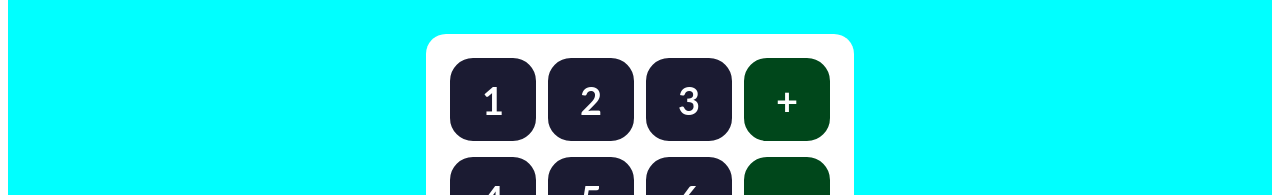
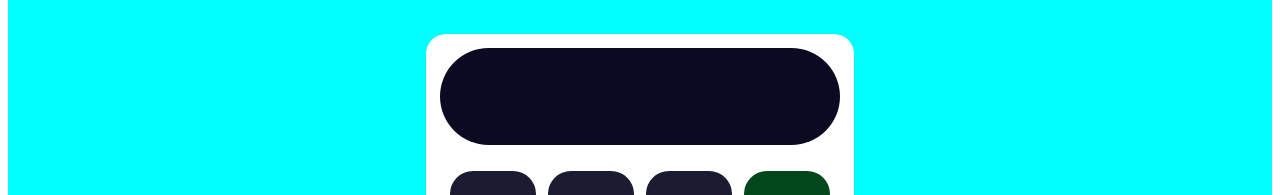
Before and after one commit to kaizenaurelius/calculadora-react, a React (Create React App) app: page / in a window 1280 px wide. Shown: the part 217-412 px from the top of the page. Built offline with nearby package versions, Linux system fonts and the light colour scheme.

Commit message:
Creado ClearButton componente.

```diff
--- a/src/App.js
+++ b/src/App.js
@@ -1,6 +1,8 @@
 
 import './App.css';
 import Button from './components/Button';
+import ClearButton from './components/ClearButton';
+import Screen from './components/Screen';
 import kaizenLogo from './imgs/ChatGPT Image 1 sept 2025, 13_02_16.png'
 
 function App() {
@@ -16,6 +18,12 @@ function App() {
       </div>
 
       <div className='calculator-container'>
+
+        <Screen
+
+        />
+
+
         <div className='row-calculator'>
           <Button>1</Button>
           <Button>2</Button>
@@ -40,7 +48,11 @@ function App() {
           <Button>.</Button>
           <Button>/</Button>
         </div>
-        <div className='row-calculator'></div>
+        <div className='row-calculator'>
+          <ClearButton>
+            Clear
+          </ClearButton>
+        </div>
       </div>
     </div>
   )
--- /dev/null
+++ b/src/components/ClearButton.jsx
@@ -0,0 +1,9 @@
+function ClearButton (props) {
+
+	<div className='clear-button'>
+		{props.children}
+	</div>
+
+}
+
+export default ClearButton
--- /dev/null
+++ b/src/components/Screen.jsx
@@ -0,0 +1,11 @@
+import '../styles/screen.css'
+
+function Screen({input}) {
+	return (
+		<div className='input'>
+			{input}
+		</div>
+	)
+}
+
+export default Screen
--- /dev/null
+++ b/src/styles/screen.css
@@ -0,0 +1,16 @@
+.input {
+    height: 75px;
+    border-radius: 50px;
+    margin-bottom: 20px;
+    display: flex;
+    justify-content: flex-end;
+    align-items: center;
+    font-weight: bold;
+    font-size: 30px;
+    color: white;
+    padding: 11px;
+    padding-right: 30px;
+    background-color: #0a0a23;
+    margin: 1px solid #888;
+    box-shadow:  -1px 4px 1px 1px white;
+}
```
